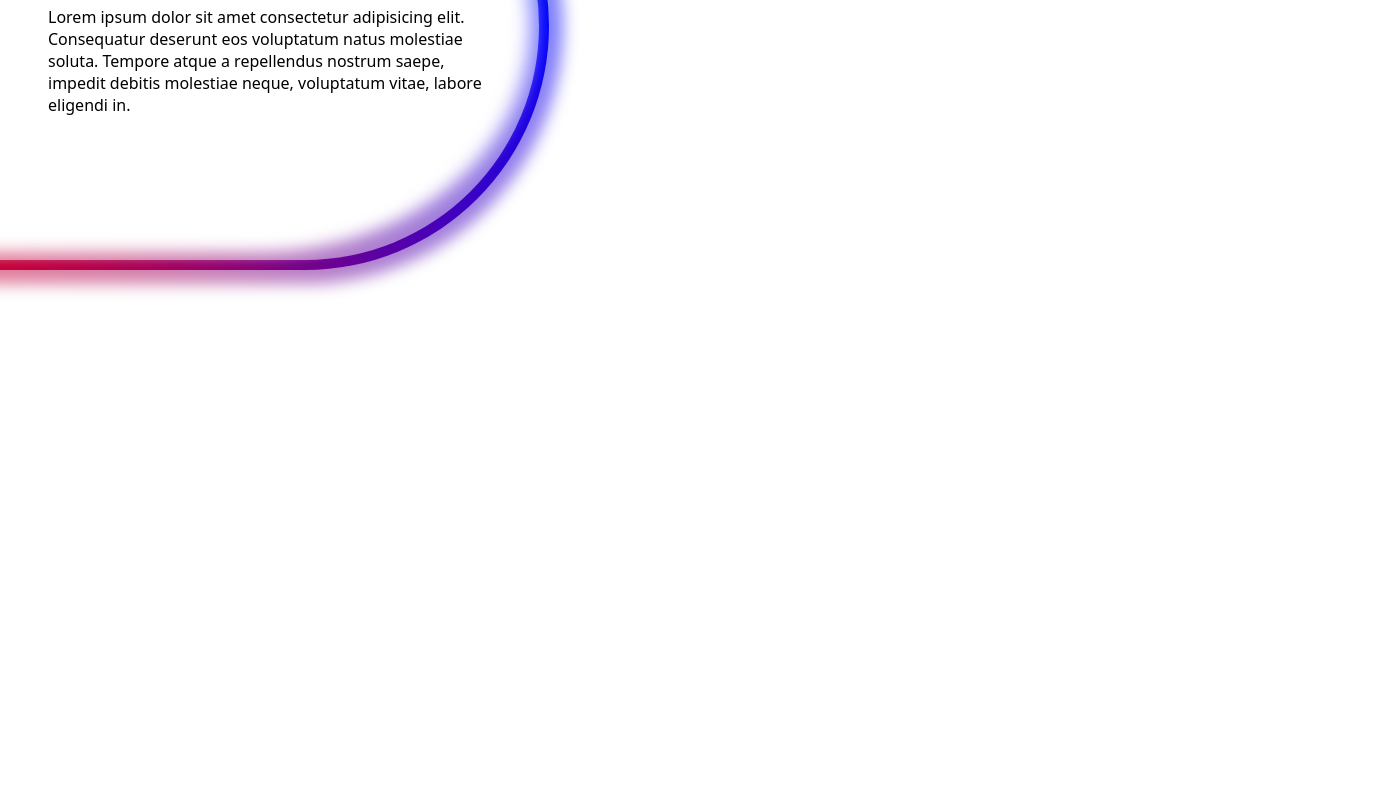
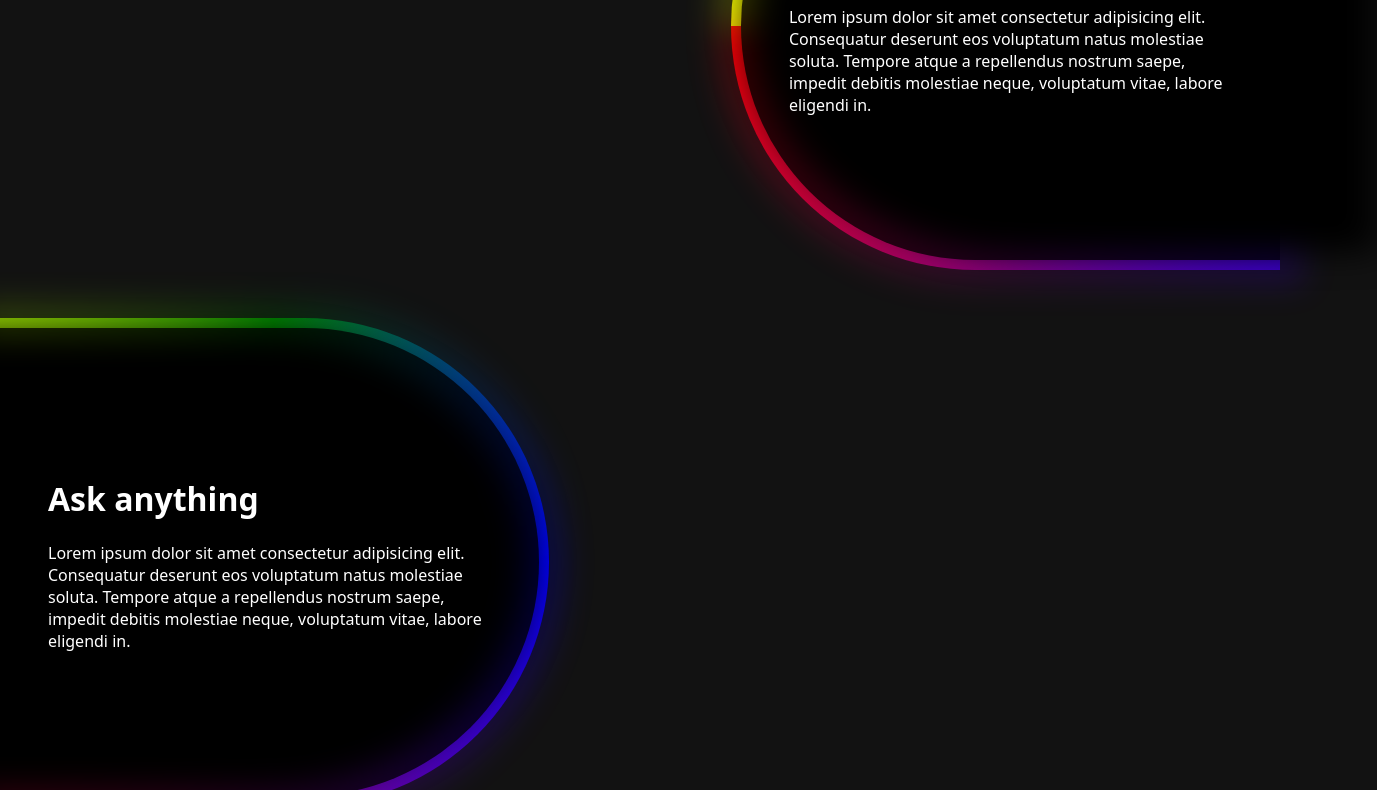
Before and after one commit to nejidevelops/animated-glowing-border-effect-with-css, a plain HTML site: page index.html in a window 1280 px wide. Shown: the part 266-1056 px from the top of the page, 1377 px wide, since content can reach past the window. Before the commit the page ends 800 px from the top, so only its background shows below. Drawn offline with Linux system fonts and the light colour scheme.

Commit message:
Setting property variables in CSS

```diff
--- a/index.html
+++ b/index.html
@@ -9,7 +9,12 @@
 <body>
 
 
-  <div class="glowing-border">
+  <div class="glowing-border right">
+    <h1>Ask anything</h1>
+    <p>Lorem ipsum dolor sit amet consectetur adipisicing elit. Consequatur deserunt eos voluptatum natus molestiae soluta. Tempore atque a repellendus nostrum saepe, impedit debitis molestiae neque, voluptatum vitae, labore eligendi in.</p>
+  </div>
+
+    <div class="glowing-border">
     <h1>Ask anything</h1>
     <p>Lorem ipsum dolor sit amet consectetur adipisicing elit. Consequatur deserunt eos voluptatum natus molestiae soluta. Tempore atque a repellendus nostrum saepe, impedit debitis molestiae neque, voluptatum vitae, labore eligendi in.</p>
   </div>
--- a/style.css
+++ b/style.css
@@ -1,12 +1,45 @@
+@property --clr-1 {
+  syntax: '<color>';
+  inherits: true;
+  initial-value: red;
+}
+
+@property --clr-2 {
+  syntax: '<color>';
+  inherits: true;
+  initial-value: yellow;
+
+}
+@property --clr-3 {
+  syntax: '<color>';
+  inherits: true;
+  initial-value: green;
+}
+@property --clr-4 {
+  syntax: '<color>';
+  inherits: true;
+  initial-value: blue;
+}
+
+@property --clr-5 {
+  syntax: '<color>';
+  inherits: true;
+  initial-value: purple;
+}
+
 
 .glowing-border {
   --gradient-glow: yellow, green, blue, purple, red;
+  --glow-intensity: 0.25;
+  --border-width: 10px;
+  --glow-size: 1rem;
+  --surface: #000;
 
   margin-block: 3rem;
   padding: 8rem 3rem;
   max-width: 60ch;
 
-  border: 10px solid transparent;
+  border:  var(--border-width, 3px) solid transparent;
   border-left: 0;
   border-radius: 0 100vw 100vw 0;
 
@@ -31,15 +64,30 @@
   scale: 1.2 1;
   transform-origin: right;
   z-index: -1;
-  filter: blur(0.5rem);
+  filter: blur(var(--glow-size, 1rem));
 }
 
 .glowing-border::after {
   background: conic-gradient(from -90deg, var(--gradient-glow));
   inset: -1.5rem;
   z-index: -2;
-  opacity: 0.5;
-  filter: blur(0.5rem);
+  filter: blur(var(--glow-size, 1rem));
+  opacity: var(--glow-intensity, 0.125);
+}
+
+.glowing-border.right {
+  margin-inline-start: auto;
+  border-radius: 100vw 0 0 100vw;
+  border:  var(--border-width, 3px) solid transparent;
+  border-right: 0;
+
+  &::before {
+    transform-origin: left;
+  }
+}
+
+.glowing-border.left {
+  margin-inline-end: auto;
 }
 
 @layer general-styling {
@@ -49,15 +97,15 @@
 
   html {
     font-family: system-ui;
-    /* color-scheme: dark; */
+    color-scheme: dark;
   }
 
   body {
     margin: 0;
     overflow-x: clip;
 
-    --surface: #fff;
-    /* background: var(--surface); */
+    /* --surface: #fff;   */
+    background: var(--surface);
 
   }
 }
```
